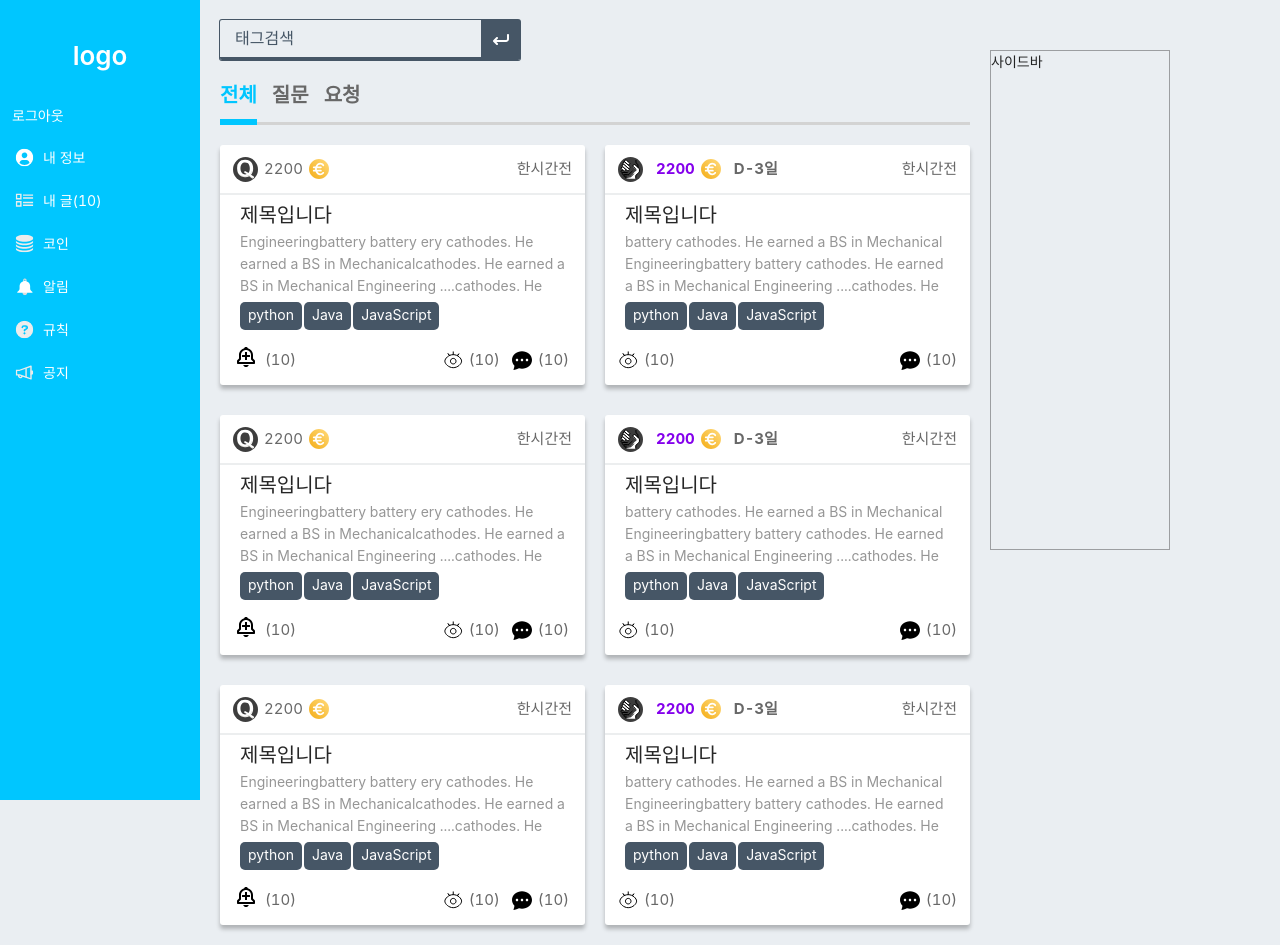
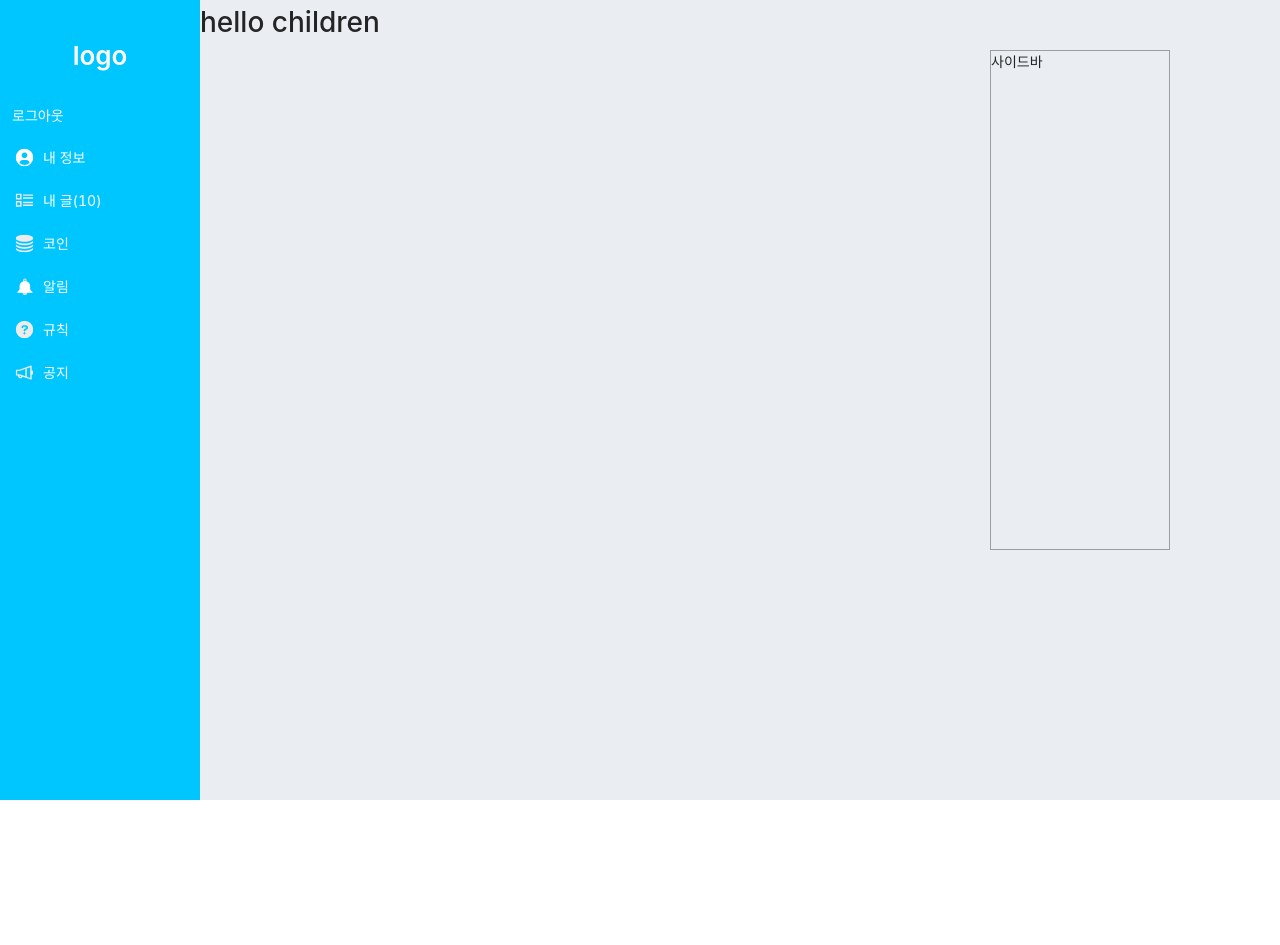
Before and after one commit to dobbda/dobda-client, a Next.js app: page / in a window 1280 px wide. After the commit the page ends 800 px from the top, so only its background shows below. Built offline with nearby package versions, Linux system fonts and the light colour scheme.

Commit message:
refactor: styling and default function refactor detail page component 만들면서 고통 component들을 유용하게 사용하기위한 수정

```diff
--- /dev/null
+++ b/src/components/MainContent/index.ts
@@ -0,0 +1 @@
+export {default as MainContent} from './MainContent'
--- a/src/components/common/Layout/Layout.Element.ts
+++ b/src/components/common/Layout/Layout.Element.ts
@@ -2,7 +2,7 @@ import styled from 'styled-components';
 // height: ${({theme})=>theme.media.size};
 export const Container = styled.div`
   width: 100%;
-  height: 100%;
+  height: 100vh;
   background-color: ${({theme})=>theme.color.bg};
 
   .wrapper {
--- a/src/components/common/Layout/Layout.tsx
+++ b/src/components/common/Layout/Layout.tsx
@@ -3,6 +3,7 @@ import { Container ,Banner, Footer} from './Layout.Element';
 import MainContent from 'src/components/MainContent/MainContent';
 import Navbar from 'src/components/Navbar/Navbar';
 import NavbarUp from 'src/components/Navbar/NavbarUp';
+
 const Layout = ({ children }: { children: React.ReactNode }) => {
   const arr = [{ num: 1 }, { num: 2 }, { num: 3 }];
   return (
@@ -21,9 +22,7 @@ const Layout = ({ children }: { children: React.ReactNode }) => {
           </nav>
 
           <div className="layout-content">
-            <MainContent>
-
-            </MainContent>
+            {children}
           </div>
 
 
--- a/src/components/common/Tag.ts
+++ b/src/components/common/Tag.ts
@@ -14,3 +14,10 @@ export const Tag = styled.div<CardProps>`
     color:#00C6FF;
   }
   `
+
+export const TagWrapper = styled.div`
+  display: flex;
+  margin: 5px auto;
+  cursor: pointer;
+
+`
--- /dev/null
+++ b/src/components/common/index.ts
@@ -0,0 +1 @@
+export {default as Layout} from './Layout/Layout';
```
